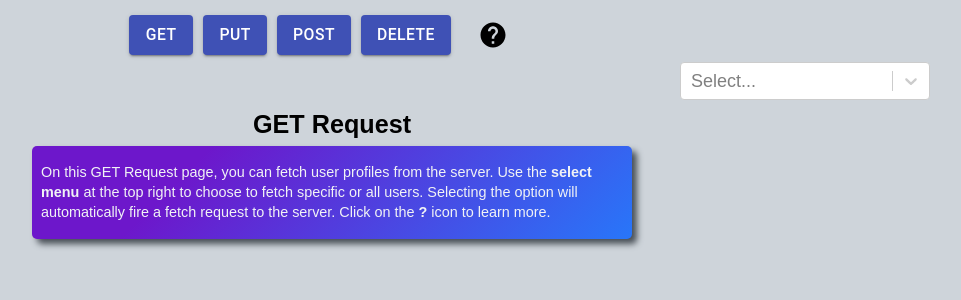
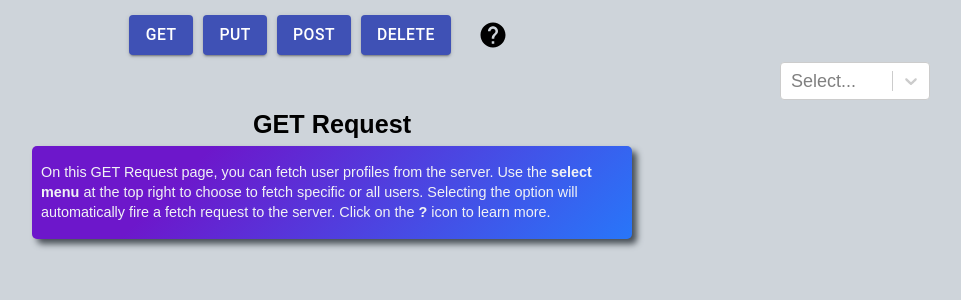
Before and after one commit to YutaMoriJP/crudapi, a React (Create React App) app: page / in a window 1280 px wide. Shown: the top 300 px of the page, without its empty margins (308-1269 px from the left). Built offline with nearby package versions, Linux system fonts and the light colour scheme; no server answers.

Commit message:
style updates

```diff
--- a/src/Components/Card/Age.js
+++ b/src/Components/Card/Age.js
@@ -6,11 +6,8 @@ import { deepOrange } from "@material-ui/core/colors";
 import styled from "styled-components";
 
 const Text = styled.p`
-  font-size: 0.7rem;
+  font-size: 0.8rem;
   font-weight: 900;
-  @media screen and (min-width: 500px) {
-    font-size: 1rem;
-  }
 `;
 
 const Avatar = styled(A)`
--- a/src/Components/Card/Card.js
+++ b/src/Components/Card/Card.js
@@ -12,7 +12,7 @@ const Card = ({ user, title, crossed }) => {
   const { pathname } = useLocation();
   const classes = useStyle();
   return (
-    <Grid item xs={12} sm={10} md={6}>
+    <Grid item xs={12} sm={8} md={5}>
       <Paper elevation={10} className={classes.root}>
         <h1
           style={{
--- a/src/Components/Card/Name.js
+++ b/src/Components/Card/Name.js
@@ -6,11 +6,8 @@ import { deepOrange } from "@material-ui/core/colors";
 import styled from "styled-components";
 
 const Text = styled.p`
-  font-size: 0.7rem;
+  font-size: 0.8rem;
   font-weight: 900;
-  @media screen and (min-width: 500px) {
-    font-size: 1rem;
-  }
 `;
 
 const Avatar = styled(A)`
--- a/src/styled/Select.js
+++ b/src/styled/Select.js
@@ -2,10 +2,14 @@ import styled from "styled-components";
 import ReactSelect from "react-select";
 
 const Select = styled(ReactSelect)`
+  width: 90%;
+  max-width: 400px;
+  min-width: 150px;
+  /*
   width: 250px;
   @media screen and (max-width: 250px) {
     width: 180px;
-  }
+  } */
 `;
 
 export default Select;
```
